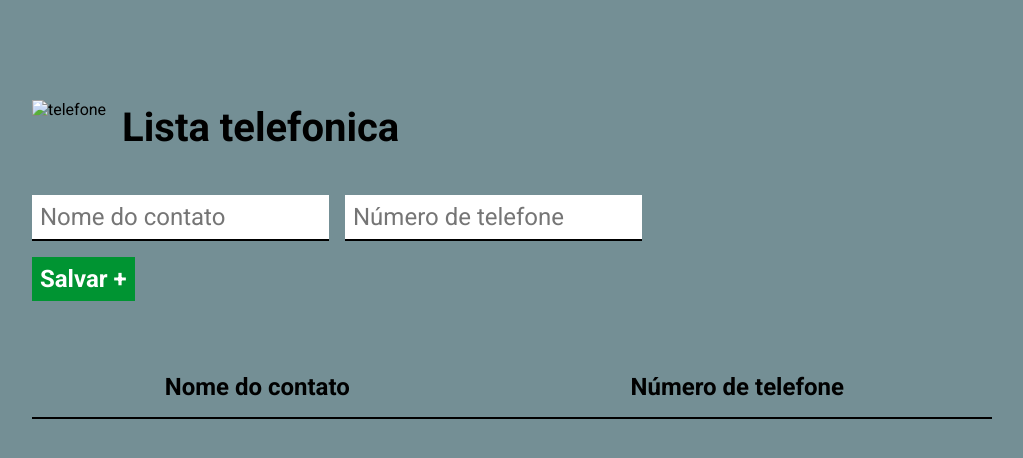
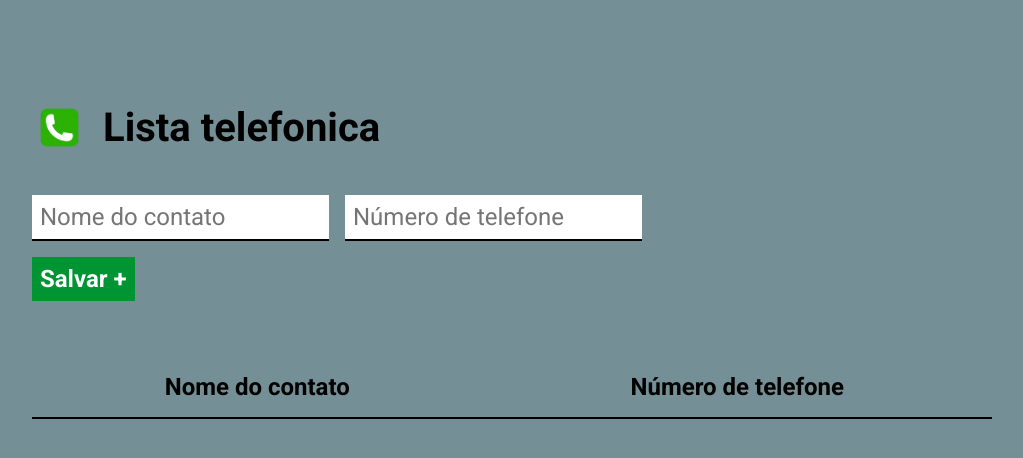
Before and after one commit to Gustavo-dev-resende/Lista-de-contato, a plain HTML site: page index.html in a window 1280 px wide. Shown: the whole page, without its empty margins (128-1151 px from the left). Drawn offline with Linux system fonts and the light colour scheme.

Commit message:
img logo

```diff
--- a/index.html
+++ b/index.html
@@ -12,7 +12,7 @@
 <body>
     <div class="container">
         <header>
-            <img src="./imagens/logo.png" alt="telefone">
+            <img src="./logo.png" alt="telefone">
             <h1>Lista telefonica</h1>
         </header>
         <form id="form-contato">
```
